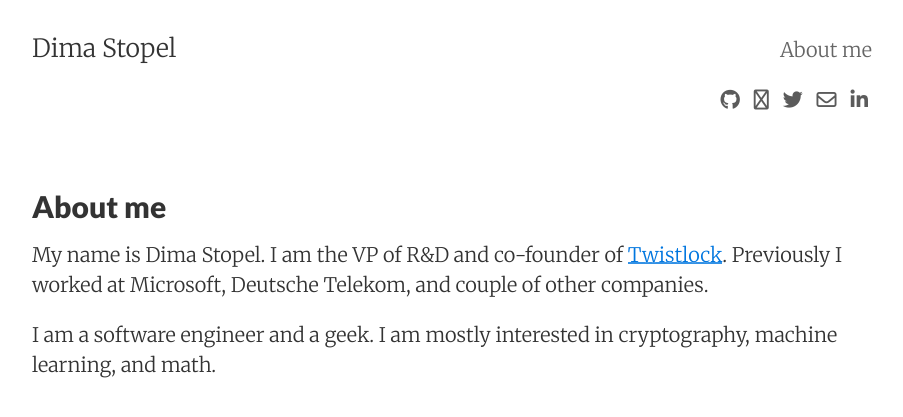
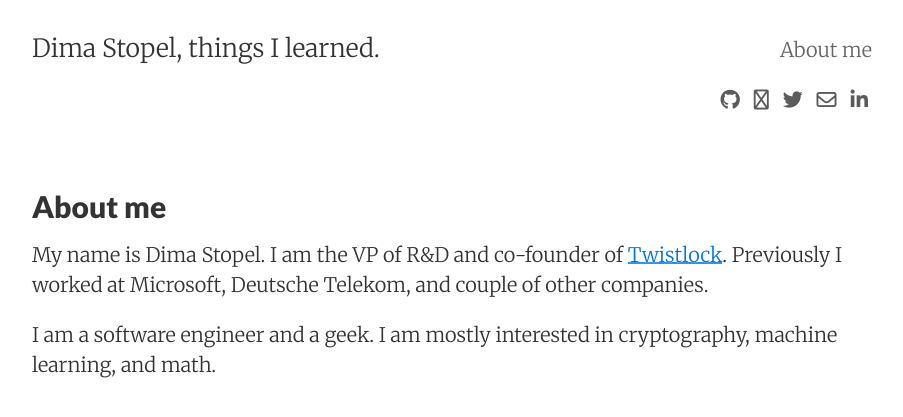
Before and after one commit to dimastopel/dimastopel.github.io, a Jekyll site: the page built from about.md, in a window 1280 px wide. Shown: the top 417 px of the page, without its empty margins (188-1091 px from the left). Built offline with Jekyll 4.4.1, drawn with Linux system fonts in a browser that asks for light colours; nearby versions of some CDN libraries.

Commit message:
tweaks
Signed-off-by: Dima Stopel <dima@stopel.org>

```diff
--- a/_config.yml
+++ b/_config.yml
@@ -1,10 +1,10 @@
 # Site settings
-title:       Dima Stopel
+title:       Dima Stopel, things I learned.
 email:       dima@stopel.org
 author:      Dima Stopel
-description: "Dima Stopel's personal site."
+description: "Dima Stopel's personal blog."
 baseurl:     ""
-url:         "http://dima.stopel.org/"
+url:         "https://dima.stopel.org/"
 date_format: "%b %-d, %Y"
 
 # Google services
```
Also changed, not shown: _posts/2017-02-26-hello-world.md (+1 -0 lines).
